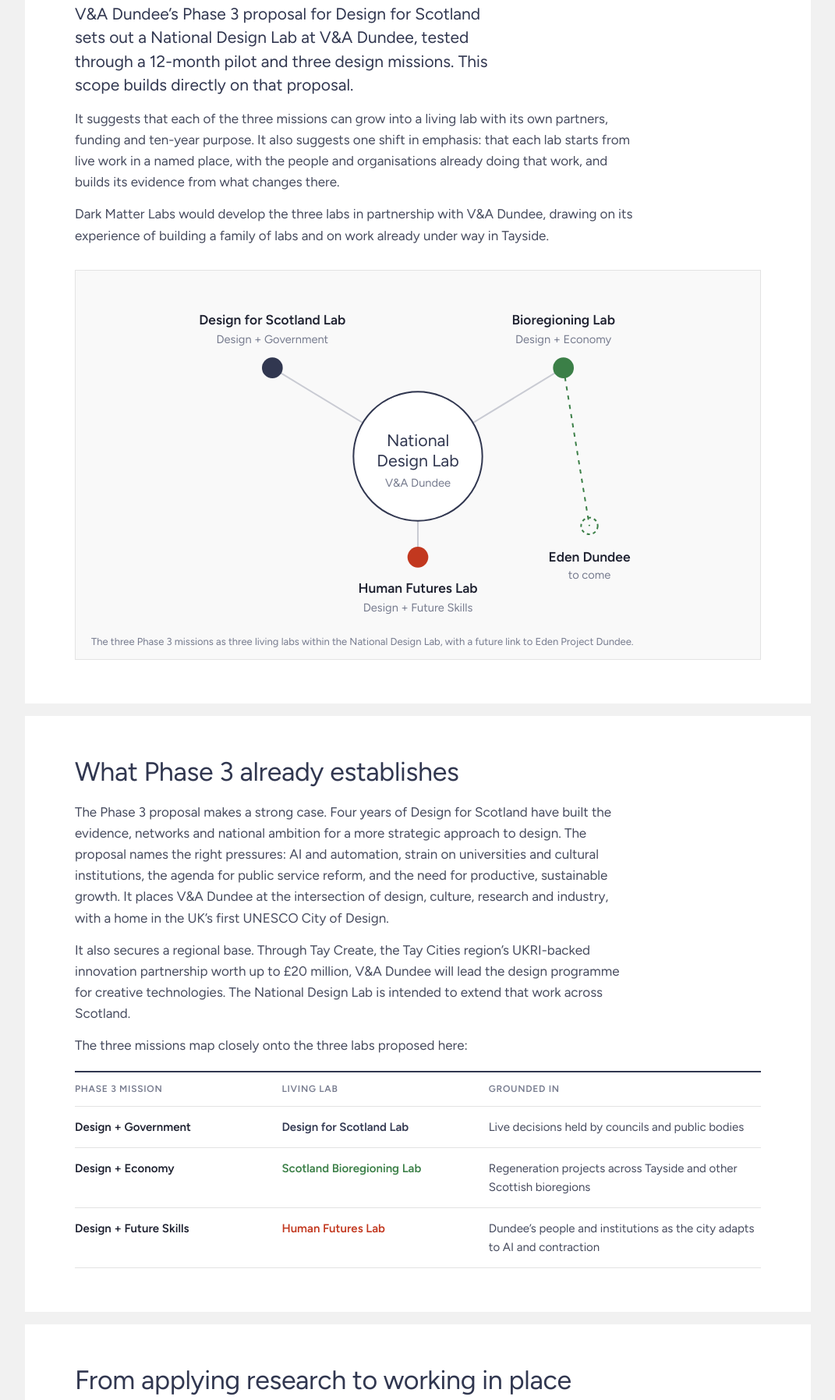
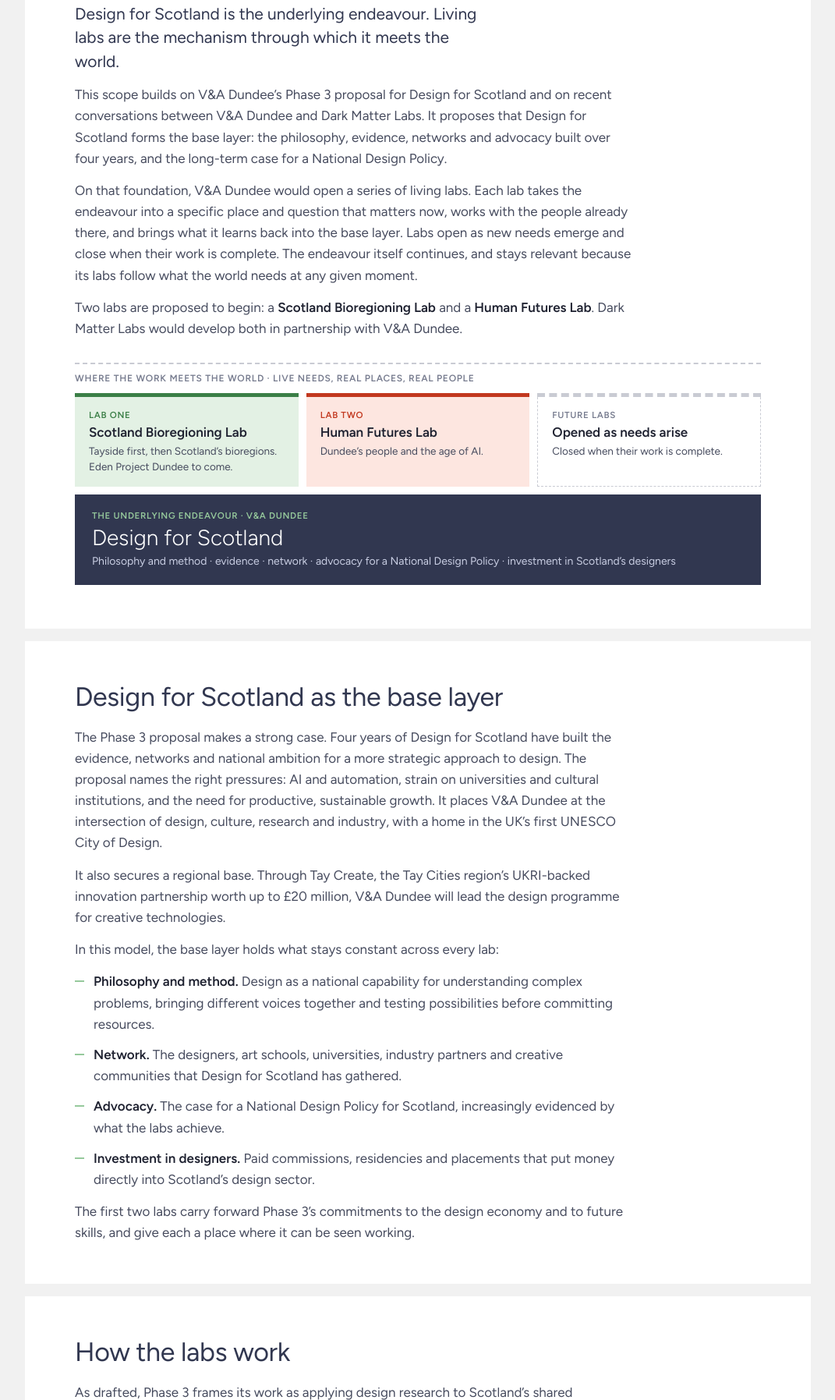
Before and after one commit to Dark-Matter-Labs/pathways, a plain HTML site: page va-dundee-labs.html in a window 1280 px wide. Shown: the part 764-2559 px from the top of the page at 78% size, without its empty margins (104-1175 px from the left). Drawn offline with Linux system fonts and the light colour scheme.

Commit message:
Reframe V&A Dundee scope: Design for Scotland as base layer, two labs
Design for Scotland becomes the underlying endeavour; the Bioregioning
and Human Futures labs are how it meets the world. Removes the
government-focused lab.

Co-Authored-By: Claude Opus 5.5 <noreply@anthropic.com>
Claude-Session: https://claude.ai/code/session_01LNLAAMtuKgnAB171iPkgJG

```diff
--- a/va-dundee-labs.html
+++ b/va-dundee-labs.html
@@ -4,7 +4,7 @@
 <meta charset="utf-8">
 <meta name="viewport" content="width=device-width, initial-scale=1">
 <meta name="robots" content="noindex, nofollow">
-<meta name="description" content="Draft scope: three living labs extending V&amp;A Dundee&rsquo;s Design for Scotland Phase 3 proposal, developed with Dark Matter Labs.">
+<meta name="description" content="Draft scope: Design for Scotland as the underlying endeavour, with living labs in bioregioning and human futures as the way it meets the world. Developed with Dark Matter Labs.">
 <title>V&amp;A Dundee Living Labs</title>
 <link rel="preconnect" href="https://fonts.googleapis.com">
 <link rel="preconnect" href="https://fonts.gstatic.com" crossorigin>
@@ -129,6 +129,21 @@ section.sources{background:transparent;padding:16px 64px 24px}
   .b-row{grid-template-columns:1fr;gap:2px}.b-head{display:none}
   .m-t{font-size:17px}.m-s{display:none}.m-s.m-keep{display:inline;font-size:12.5px}.m-h{font-size:17px}
 }
+/* layers */
+.layers{margin:30px 0 4px;max-width:none;display:grid;gap:10px;font-size:14px}
+.ly-world{border-top:2px dashed var(--line-strong);padding-top:10px;font:600 12px/1.4 var(--sans);letter-spacing:.06em;text-transform:uppercase;color:var(--ink-3)}
+.ly-labs{display:grid;grid-template-columns:repeat(3,minmax(0,1fr));gap:10px}
+.lb{padding:16px 18px;border-top:5px solid var(--a);background:var(--tb);display:flex;flex-direction:column;gap:4px;min-width:0}
+.lb span{font:600 11.5px/1.3 var(--sans);letter-spacing:.06em;text-transform:uppercase;color:var(--a)}
+.lb b{font:600 17px/1.25 var(--sans);color:var(--ink)}
+.lb small{font-size:13.5px;line-height:1.45;color:var(--ink-2)}
+.lb2{--a:var(--moss);--tb:var(--t2)} .lb3{--a:var(--tay);--tb:var(--t3)}
+.lbf{--a:var(--ink-3);--tb:transparent;border:1.5px dashed var(--line-strong);border-top:5px dashed var(--line-strong)}
+.ly-base{background:var(--hero-bg);color:var(--hero-ink);padding:20px 22px;display:flex;flex-direction:column;gap:4px}
+.ly-base span{font:600 11.5px/1.3 var(--sans);letter-spacing:.06em;text-transform:uppercase;color:#96C99C}
+.ly-base b{font:300 28px/1.15 var(--sans)}
+.ly-base small{font-size:14px;line-height:1.5;color:var(--hero-ink-2)}
+@media(max-width:760px){.ly-labs{grid-template-columns:1fr}.ly-base b{font-size:24px}}
 @media print{.site-head{position:static}.strip{display:none}}
 </style>
 </head>
@@ -150,8 +165,8 @@ section.sources{background:transparent;padding:16px 64px 24px}
 <div class="wrap">
 
 <section class="hero">
-  <span class="kicker">Draft scope &middot; building on Design for Scotland Phase 3</span>
-  <h1>Scoping three living labs <em>for the next ten years</em></h1>
+  <span class="kicker">Draft scope &middot; Design for Scotland living labs</span>
+  <h1>Scoping living labs <em>for the next ten years</em></h1>
   <p class="dateline">Prepared for V&amp;A Dundee by Dark Matter Labs &middot; November 2026 &middot; For discussion</p>
   <blockquote class="epigraph">&ldquo;A schoolroom for everyone.&rdquo;
     <cite>Henry Cole, first Director of the V&amp;A, on the museum&rsquo;s purpose</cite></blockquote>
@@ -159,83 +174,51 @@ section.sources{background:transparent;padding:16px 64px 24px}
 
 <section>
   <h2>Purpose of this scope</h2>
-  <p class="lede">V&amp;A Dundee&rsquo;s Phase 3 proposal for Design for Scotland sets out a National Design Lab at V&amp;A Dundee, tested through a 12-month pilot and three design missions. This scope builds directly on that proposal.</p>
-  <p>It suggests that each of the three missions can grow into a living lab with its own partners, funding and ten-year purpose. It also suggests one shift in emphasis: that each lab starts from live work in a named place, with the people and organisations already doing that work, and builds its evidence from what changes there.</p>
-  <p>Dark Matter Labs would develop the three labs in partnership with V&amp;A Dundee, drawing on its experience of building a family of labs and on work already under way in Tayside.</p>
-  <figure class="map" aria-labelledby="map-cap">
-    <svg viewBox="0 0 480 330" role="img" aria-label="The National Design Lab at V&amp;A Dundee at the centre, linked to three labs: Design for Scotland, Scotland Bioregioning and Human Futures. The bioregioning lab has a dashed link to Eden Project Dundee, which is still to be built.">
-      <line class="m-line" x1="240" y1="165" x2="100" y2="80"/>
-      <line class="m-line" x1="240" y1="165" x2="380" y2="80"/>
-      <line class="m-line" x1="240" y1="165" x2="240" y2="262"/>
-      <line class="m-dash" x1="380" y1="80" x2="405" y2="232"/>
-      <circle class="m-hub" cx="240" cy="165" r="62"/>
-      <text class="m-h" x="240" y="155" text-anchor="middle">National</text><text class="m-h" x="240" y="175" text-anchor="middle">Design Lab</text>
-      <text class="m-s m-keep" x="240" y="194" text-anchor="middle">V&amp;A Dundee</text>
-      <circle cx="100" cy="80" r="10" fill="var(--gold)"/>
-      <text class="m-t" x="100" y="38" text-anchor="middle">Design for Scotland Lab</text>
-      <text class="m-s" x="100" y="56" text-anchor="middle">Design + Government</text>
-      <circle cx="380" cy="80" r="10" fill="var(--moss)"/>
-      <text class="m-t" x="380" y="38" text-anchor="middle">Bioregioning Lab</text>
-      <text class="m-s" x="380" y="56" text-anchor="middle">Design + Economy</text>
-      <circle cx="240" cy="262" r="10" fill="var(--tay)"/>
-      <text class="m-t" x="240" y="296" text-anchor="middle">Human Futures Lab</text>
-      <text class="m-s" x="240" y="314" text-anchor="middle">Design + Future Skills</text>
-      <circle cx="405" cy="232" r="8" fill="none" stroke="var(--moss)" stroke-width="1.5" stroke-dasharray="3 3"/>
-      <text class="m-t m-eden" x="405" y="266" text-anchor="middle">Eden Dundee</text>
-      <text class="m-s m-keep" x="405" y="283" text-anchor="middle">to come</text>
-    </svg>
-    <figcaption id="map-cap">The three Phase 3 missions as three living labs within the National Design Lab, with a future link to Eden Project Dundee.</figcaption>
-  </figure>
-</section>
+  <p class="lede">Design for Scotland is the underlying endeavour. Living labs are the mechanism through which it meets the world.</p>
+  <p>This scope builds on V&amp;A Dundee&rsquo;s Phase 3 proposal for Design for Scotland and on recent conversations between V&amp;A Dundee and Dark Matter Labs. It proposes that Design for Scotland forms the base layer: the philosophy, evidence, networks and advocacy built over four years, and the long-term case for a National Design Policy.</p>
+  <p>On that foundation, V&amp;A Dundee would open a series of living labs. Each lab takes the endeavour into a specific place and question that matters now, works with the people already there, and brings what it learns back into the base layer. Labs open as new needs emerge and close when their work is complete. The endeavour itself continues, and stays relevant because its labs follow what the world needs at any given moment.</p>
+  <p>Two labs are proposed to begin: a <b>Scotland Bioregioning Lab</b> and a <b>Human Futures Lab</b>. Dark Matter Labs would develop both in partnership with V&amp;A Dundee.</p>
 
-<section>
-  <h2>What Phase 3 already establishes</h2>
-  <p>The Phase 3 proposal makes a strong case. Four years of Design for Scotland have built the evidence, networks and national ambition for a more strategic approach to design. The proposal names the right pressures: AI and automation, strain on universities and cultural institutions, the agenda for public service reform, and the need for productive, sustainable growth. It places V&amp;A Dundee at the intersection of design, culture, research and industry, with a home in the UK&rsquo;s first UNESCO City of Design.</p>
-  <p>It also secures a regional base. Through Tay Create, the Tay Cities region&rsquo;s UKRI-backed innovation partnership worth up to &pound;20 million, V&amp;A Dundee will lead the design programme for creative technologies. The National Design Lab is intended to extend that work across Scotland.</p>
-  <p>The three missions map closely onto the three labs proposed here:</p>
-  <div class="bridge" role="table" aria-label="Phase 3 missions and the living labs that extend them">
-    <div class="b-row b-head" role="row"><span role="columnheader">Phase 3 mission</span><span role="columnheader">Living lab</span><span role="columnheader">Grounded in</span></div>
-    <div class="b-row" role="row"><span role="cell"><b>Design + Government</b></span><span role="cell" class="c1">Design for Scotland Lab</span><span role="cell">Live decisions held by councils and public bodies</span></div>
-    <div class="b-row" role="row"><span role="cell"><b>Design + Economy</b></span><span role="cell" class="c2">Scotland Bioregioning Lab</span><span role="cell">Regeneration projects across Tayside and other Scottish bioregions</span></div>
-    <div class="b-row" role="row"><span role="cell"><b>Design + Future Skills</b></span><span role="cell" class="c3">Human Futures Lab</span><span role="cell">Dundee&rsquo;s people and institutions as the city adapts to AI and contraction</span></div>
+  <div class="layers" role="img" aria-label="Design for Scotland as the base layer at V&amp;A Dundee. Above it sit the Scotland Bioregioning Lab, the Human Futures Lab and space for future labs. Above the labs is the world: live needs, real places and real people.">
+    <div class="ly-world">Where the work meets the world &middot; live needs, real places, real people</div>
+    <div class="ly-labs">
+      <div class="lb lb2"><span>Lab one</span><b>Scotland Bioregioning Lab</b><small>Tayside first, then Scotland&rsquo;s bioregions. Eden Project Dundee to come.</small></div>
+      <div class="lb lb3"><span>Lab two</span><b>Human Futures Lab</b><small>Dundee&rsquo;s people and the age of AI.</small></div>
+      <div class="lb lbf"><span>Future labs</span><b>Opened as needs arise</b><small>Closed when their work is complete.</small></div>
+    </div>
+    <div class="ly-base"><span>The underlying endeavour &middot; V&amp;A Dundee</span><b>Design for Scotland</b><small>Philosophy and method &middot; evidence &middot; network &middot; advocacy for a National Design Policy &middot; investment in Scotland&rsquo;s designers</small></div>
   </div>
 </section>
 
 <section>
-  <h2>From applying research to working in place</h2>
-  <p>As drafted, the missions are framed as applying design research to Scotland&rsquo;s shared challenges. That framing suits advocacy and policy. Funders, councils and communities are more often persuaded by visible change in places they know. We suggest four principles to strengthen the pilot:</p>
+  <h2>Design for Scotland as the base layer</h2>
+  <p>The Phase 3 proposal makes a strong case. Four years of Design for Scotland have built the evidence, networks and national ambition for a more strategic approach to design. The proposal names the right pressures: AI and automation, strain on universities and cultural institutions, and the need for productive, sustainable growth. It places V&amp;A Dundee at the intersection of design, culture, research and industry, with a home in the UK&rsquo;s first UNESCO City of Design.</p>
+  <p>It also secures a regional base. Through Tay Create, the Tay Cities region&rsquo;s UKRI-backed innovation partnership worth up to &pound;20 million, V&amp;A Dundee will lead the design programme for creative technologies.</p>
+  <p>In this model, the base layer holds what stays constant across every lab:</p>
   <ul class="plain">
-    <li><b>Start from a live decision.</b> Each piece of work begins with a decision or project that already has an owner, a deadline and the power to act.</li>
-    <li><b>Work with those already doing it.</b> The labs join existing efforts, such as Bioregioning Tayside, and add design capacity to them.</li>
-    <li><b>Pay for work on the ground.</b> Phase 3&rsquo;s commitment to paid commissions and placements is its strongest feature. We suggest attaching each commission to a real project with a named partner.</li>
-    <li><b>Return and record.</b> Each lab revisits its work after three and six months, and records what changed. That record becomes the evidence base for a National Design Policy.</li>
+    <li><b>Philosophy and method.</b> Design as a national capability for understanding complex problems, bringing different voices together and testing possibilities before committing resources.</li>
+    <li><b>Network.</b> The designers, art schools, universities, industry partners and creative communities that Design for Scotland has gathered.</li>
+    <li><b>Advocacy.</b> The case for a National Design Policy for Scotland, increasingly evidenced by what the labs achieve.</li>
+    <li><b>Investment in designers.</b> Paid commissions, residencies and placements that put money directly into Scotland&rsquo;s design sector.</li>
+  </ul>
+  <p>The first two labs carry forward Phase 3&rsquo;s commitments to the design economy and to future skills, and give each a place where it can be seen working.</p>
+</section>
+
+<section>
+  <h2>How the labs work</h2>
+  <p>As drafted, Phase 3 frames its work as applying design research to Scotland&rsquo;s shared challenges. That framing suits advocacy and policy. Funders, partners and communities are more often persuaded by visible change in places they know. The labs would follow six principles:</p>
+  <ul class="plain">
+    <li><b>Start from a live need.</b> Each lab begins with a need that is pressing now, in a named place, with people already working on it.</li>
+    <li><b>Work with those already doing it.</b> Labs join existing efforts, such as Bioregioning Tayside, and add design capacity to them.</li>
+    <li><b>Pay for work on the ground.</b> Each paid commission is attached to a real project with a named partner.</li>
+    <li><b>Return and record.</b> Labs revisit their work after three and six months and record what changed. That record flows back into the base layer as evidence.</li>
+    <li><b>Open and close with need.</b> Each lab has a defined purpose and a review point. When the need shifts, the lab adapts or closes, and new labs can open.</li>
+    <li><b>Share people.</b> A small core team, fixed-term tenures from partner organisations, and student placements from art schools across Scotland, Wales, Ireland and England, all able to move between labs.</li>
   </ul>
 </section>
 
-<section class="lab l1">
-    <span class="num">Lab one &middot; extends Design + Government</span>
-    <h2>Design for Scotland Lab</h2>
-    <p><b>Purpose:</b> to give Scotland&rsquo;s public bodies high-quality design and strategic thinking capacity at the moments when they make significant decisions.</p>
-    <h3>Context</h3>
-    <p>Phase 3 proposes embedding designers in government and public services. Councils and public bodies hold real levers over land, procurement, planning and services, yet have very little financial headroom. Public sector leaders consistently identify the lack of time for considered thinking as the greatest constraint on good decision-making.</p>
-    <h3>Proposed model</h3>
-    <ul class="plain">
-      <li><b>Core team.</b> A standing, multidisciplinary team spanning design, systems thinking, economics and public service.</li>
-      <li><b>Fixed-term tenures.</b> Practitioners join from partner companies, public bodies and practice for a defined period. These are the embedded placements Phase 3 describes.</li>
-      <li><b>Student placements.</b> Periodic placements for students from partner art schools across Scotland, Wales, Ireland and England.</li>
-      <li><b>Sprint programme.</b> Two-week sprints with public bodies, growing to approximately 20 a year.</li>
-    </ul>
-    <h3>Grounded in practice</h3>
-    <p>A public body qualifies for a sprint when it brings a decision it must make within six months and a senior owner who commits to act on the result. The pilot would run its first sprints with Tayside public bodies, alongside the Tay Create programme. Each sprint ends with an agreed course of action, and the team returns at three and six months to record what happened.</p>
-    <dl class="facts">
-      <div><dt>Resourcing</dt><dd>A pooled fund from philanthropy, with private organisations contributing staff time each year.</dd></div>
-      <div><dt>Partners</dt><dd>Local authorities, health boards, agencies and other public bodies across Scotland.</dd></div>
-      <div><dt>Evidence of success</dt><dd>Decisions made and acted on, and public servants who continue to use design methods.</dd></div>
-    </dl>
-</section>
-
 <section class="lab l2">
-    <span class="num">Lab two &middot; extends Design + Economy</span>
+    <span class="num">Lab one</span>
     <h2>Scotland Bioregioning Lab</h2>
     <p><b>Purpose:</b> to put design to work in the economy of Scotland&rsquo;s places, and to give the bioregioning movement shared capacity to sense need, coordinate activity and share learning.</p>
     <h3>Context</h3>
@@ -259,7 +242,7 @@ section.sources{background:transparent;padding:16px 64px 24px}
 </section>
 
 <section class="lab l3">
-    <span class="num">Lab three &middot; extends Design + Future Skills</span>
+    <span class="num">Lab two</span>
     <h2>Human Futures Lab</h2>
     <p><b>Purpose:</b> to explore what it means to be human in an age shaped by AI, and to help Dundee&rsquo;s people find new and thriving roles.</p>
     <h3>Context</h3>
@@ -282,22 +265,22 @@ section.sources{background:transparent;padding:16px 64px 24px}
 
 <section>
   <h2>How this shapes the 12-month pilot</h2>
-  <p>The Phase 3 pilot structure holds. The suggested changes sit within each stage.</p>
+  <p>The Phase 3 pilot structure holds. The two labs become the focus of the pilot&rsquo;s practical work.</p>
   <ol class="steps">
-    <li><b>Establish the National Design Lab &middot; months 1&ndash;3.</b> In addition to the advisory group and partner mapping, agree the places, partners and live decisions each mission will work on.</li>
-    <li><b>Run three design missions &middot; months 3&ndash;9.</b> Run each mission as a lab in waiting: public sector sprints, commissions with Tayside regeneration projects, and open studios in Dundee.</li>
-    <li><b>Convene a National Design Summit &middot; months 9&ndash;10.</b> Present the work through the councils, projects and people involved, so that the case for a National Design Policy rests on visible results.</li>
-    <li><b>Build the next three to five years &middot; months 10&ndash;12.</b> Within the strategy, prepare a business case for each lab with its own funders, so that the National Design Lab grows as a family of labs with several sources of support.</li>
+    <li><b>Establish the base layer and lab model &middot; months 1&ndash;3.</b> Alongside the advisory group and partner mapping, agree the places, partners and live needs each of the first two labs will work on.</li>
+    <li><b>Open the first two labs &middot; months 3&ndash;9.</b> Paid commissions with Tayside regeneration projects, and open studios and role prototypes in Dundee.</li>
+    <li><b>Convene a National Design Summit &middot; months 9&ndash;10.</b> Present the work through the projects and people involved, so that the case for a National Design Policy rests on visible results.</li>
+    <li><b>Build the next three to five years &middot; months 10&ndash;12.</b> A strategy for Design for Scotland as the base layer, a business case for each lab with its own funders, and a process for opening further labs as new needs emerge.</li>
   </ol>
 </section>
 
 <section>
-  <h2>Why a family of labs</h2>
-  <p>Dark Matter Labs has grown as a group of labs, each with its own mission, funders and partners, supported by shared people, methods and back-office functions. The same model would serve the National Design Lab well:</p>
+  <h2>Why this structure</h2>
+  <p>Dark Matter Labs has grown as a family of labs, each with its own mission, funders and partners, supported by shared people, methods and back-office functions. The same structure would serve Design for Scotland well:</p>
   <ul class="plain">
+    <li><b>Relevance.</b> Labs follow what is needed now. The endeavour stays current without changing its foundations.</li>
     <li><b>Resilience.</b> No single funding stream carries the whole programme, matching the blended funding approach Phase 3 already proposes.</li>
-    <li><b>Focus.</b> Each lab is accountable to a clear mission and to its own funders.</li>
-    <li><b>Shared people.</b> Tenure holders and students work across labs, and a question found in one can be followed in another.</li>
+    <li><b>Focus.</b> Each lab is accountable to a clear purpose and to its own funders.</li>
     <li><b>Public engagement.</b> V&amp;A Dundee makes the work visible through exhibitions, events and the building itself.</li>
   </ul>
 </section>
@@ -306,8 +289,8 @@ section.sources{background:transparent;padding:16px 64px 24px}
     <h2>Proposed next steps</h2>
     <ol class="steps">
       <li><b>Working session.</b> A half-day in Dundee with V&amp;A Dundee and Dark Matter Labs to test this scope against the Phase 3 proposal.</li>
-      <li><b>Partners on the ground.</b> Early conversations with Bioregioning Tayside, one or two Tayside public bodies and the Tay Create partners.</li>
-      <li><b>Lab briefs.</b> A short brief for each lab covering purpose, resourcing, partners and first-year work, to support the pilot and later funding conversations.</li>
+      <li><b>Partners on the ground.</b> Early conversations with Bioregioning Tayside, the Tay Create partners, and Dundee employers and colleges.</li>
+      <li><b>Lab briefs.</b> A short brief for each of the first two labs covering purpose, resourcing, partners and first-year work, to support the pilot and later funding conversations.</li>
       <li><b>Early engagement with Eden.</b> Open the bioregioning conversation with the Eden Project team and its backers while the relationship is still forming.</li>
     </ol>
 </section>
```
